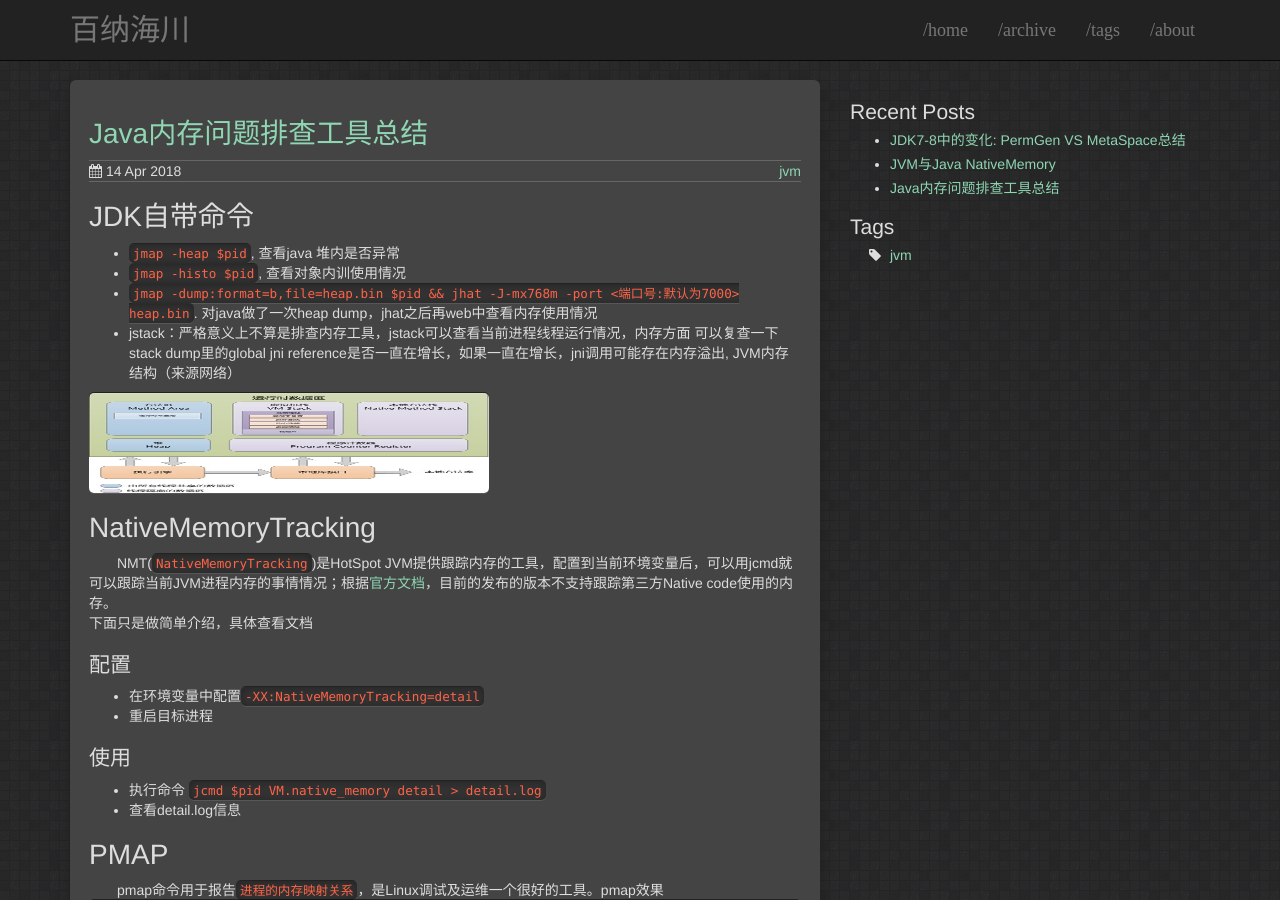
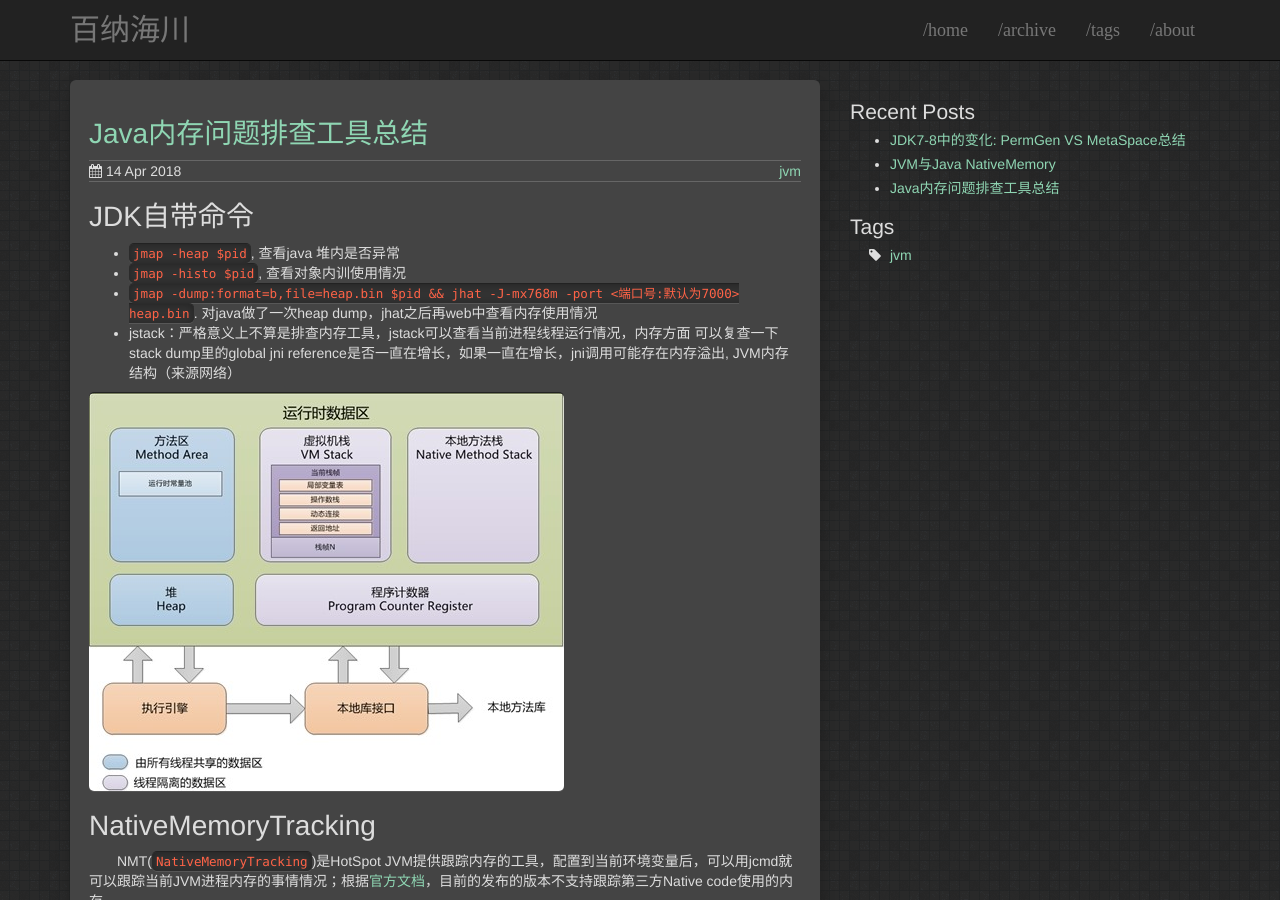
Before and after one commit to igithu/summary, a Jekyll site: the page built from _posts/2018-04-14-jvm-memory-tools.md, in a window 1280 px wide and 900 px high. Built offline with Jekyll 4.4.1, drawn with Linux system fonts in a browser that asks for light colours.

Commit message:
Update 2018-04-14-jvm-memory-tools.md

```diff
--- a/_posts/2018-04-14-jvm-memory-tools.md
+++ b/_posts/2018-04-14-jvm-memory-tools.md
@@ -11,7 +11,7 @@ tags: jvm
 * `jmap -dump:format=b,file=heap.bin $pid && jhat -J-mx768m -port <端口号:默认为7000> heap.bin`.  对java做了一次heap dump，jhat之后再web中查看内存使用情况
 * jstack：严格意义上不算是排查内存工具，jstack可以查看当前进程线程运行情况，内存方面 可以复查一下stack dump里的global jni reference是否一直在增长，如果一直在增长，jni调用可能存在内存溢出, JVM内存结构（来源网络）
 
-![image01](https://igithu.github.io/summary/images/jvm-heap.jpg){:height="100px" width="400px"}
+![image01](https://igithu.github.io/summary/images/jvm-heap.jpg)
 
 
 
@@ -31,7 +31,7 @@ tags: jvm
 
 # PMAP
 &emsp;&emsp;pmap命令用于报告`进程的内存映射关系`，是Linux调试及运维一个很好的工具。pmap效果
-![image02](https://igithu.github.io/summary/images/pmap.jpg)
+![image02](https://igithu.github.io/summary/images/pmap.jpg =200*200)
 
 
 ## 选项
```
